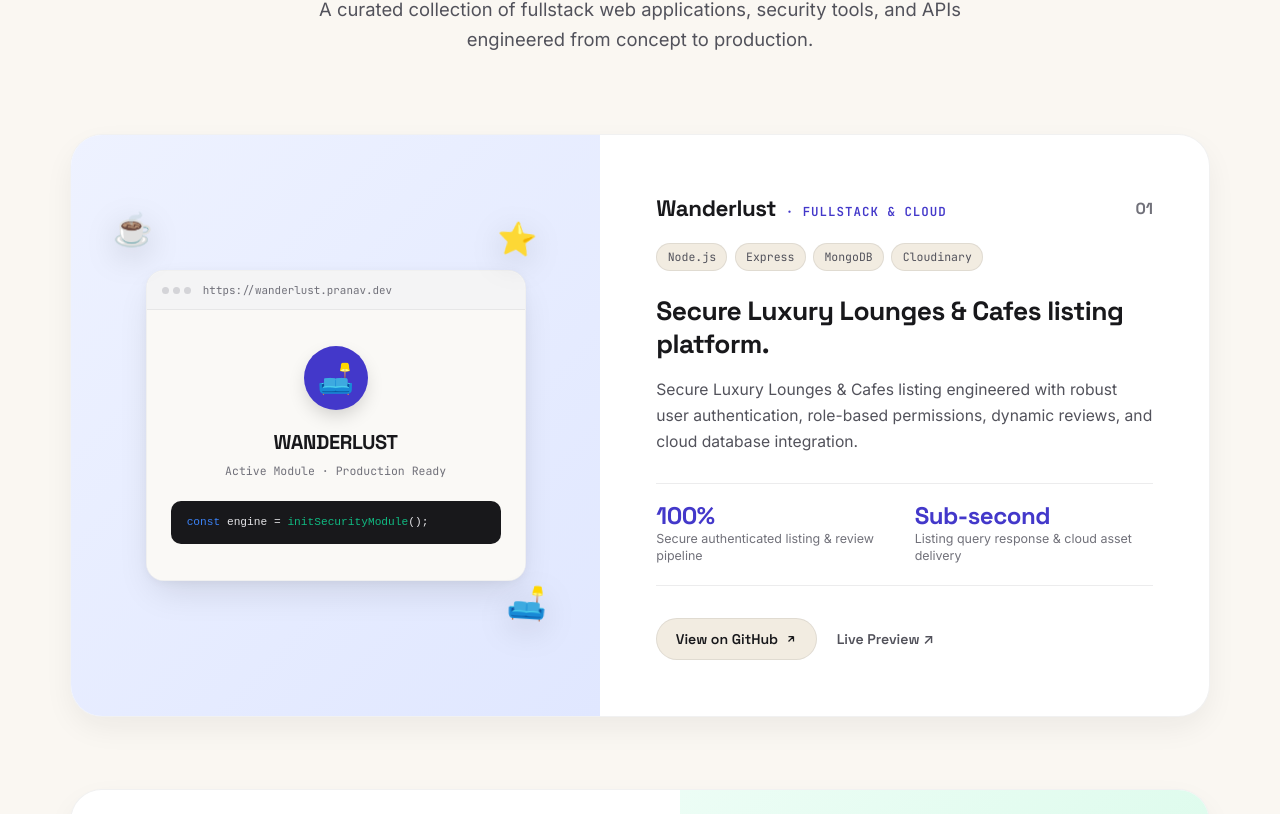
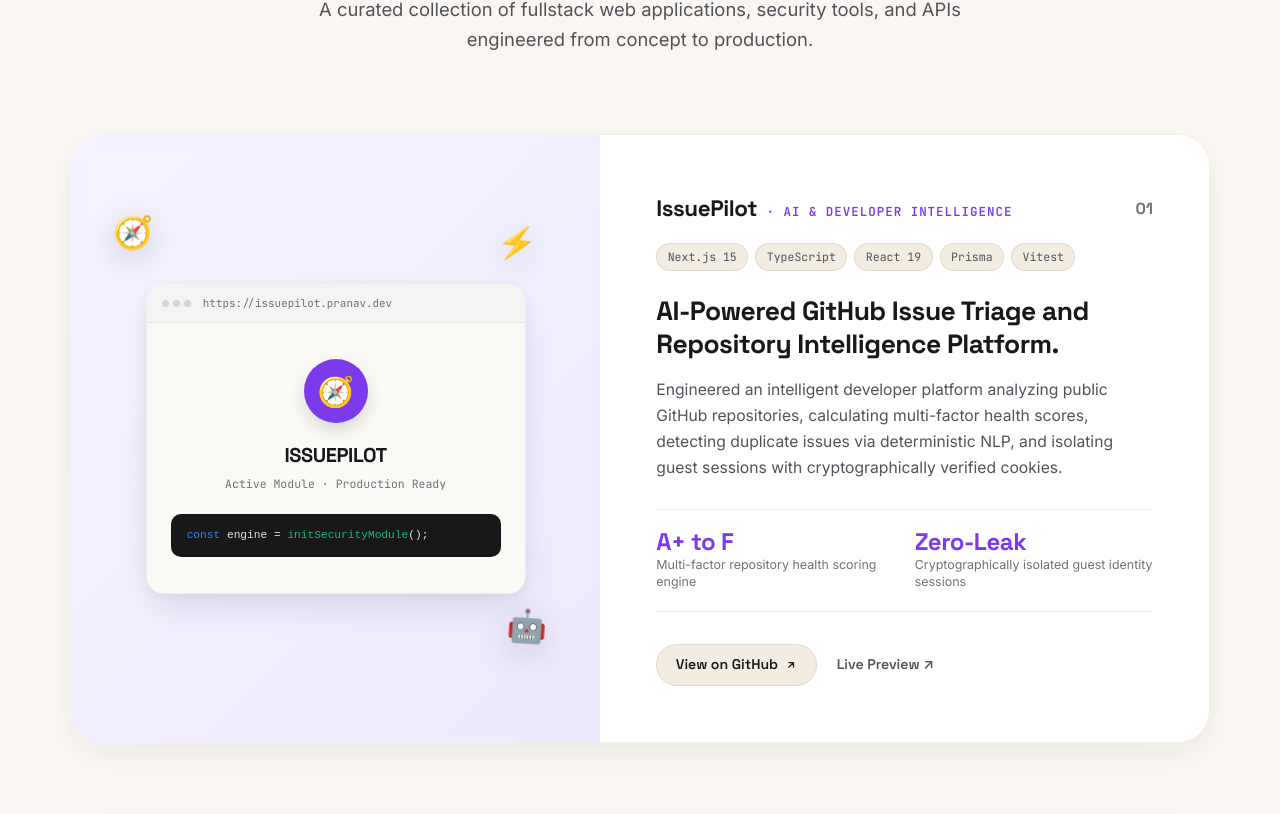
Before and after one commit to PranavFirame/portfolio, a Next.js app: page / in a window 1280 px wide. Shown: the part 1449-2263 px from the top of the page. Built offline with nearby package versions, Linux system fonts and the light colour scheme.

Commit message:
Add IssuePilot project to projects showcase

```diff
--- a/components/Projects/Projects.tsx
+++ b/components/Projects/Projects.tsx
@@ -22,6 +22,25 @@ interface Project {
 }
 
 const projects: Project[] = [
+  {
+    id: "issuepilot",
+    name: "IssuePilot",
+    badge: "AI & Developer Intelligence",
+    tags: ["Next.js 15", "TypeScript", "React 19", "Prisma", "Vitest"],
+    title: "AI-Powered GitHub Issue Triage and Repository Intelligence Platform.",
+    desc: "Engineered an intelligent developer platform analyzing public GitHub repositories, calculating multi-factor health scores, detecting duplicate issues via deterministic NLP, and isolating guest sessions with cryptographically verified cookies.",
+    metrics: [
+      { value: "A+ to F", label: "Multi-factor repository health scoring engine" },
+      { value: "Zero-Leak", label: "Cryptographically isolated guest identity sessions" },
+    ],
+    tech: ["Next.js 15", "React 19", "TypeScript", "Tailwind CSS", "Prisma", "Vitest"],
+    mockupIcon: "🧭",
+    accentColor: "#7C3AED",
+    accentBg: "linear-gradient(135deg, #F5F3FF 0%, #EDE9FE 100%)",
+    floats: ["🧭", "🤖", "⚡"],
+    githubUrl: "https://github.com/PranavFirame/IssuePilot",
+    demoUrl: "https://issue-pilot-one.vercel.app/",
+  },
   {
     id: "wanderlust",
     name: "Wanderlust",
```
